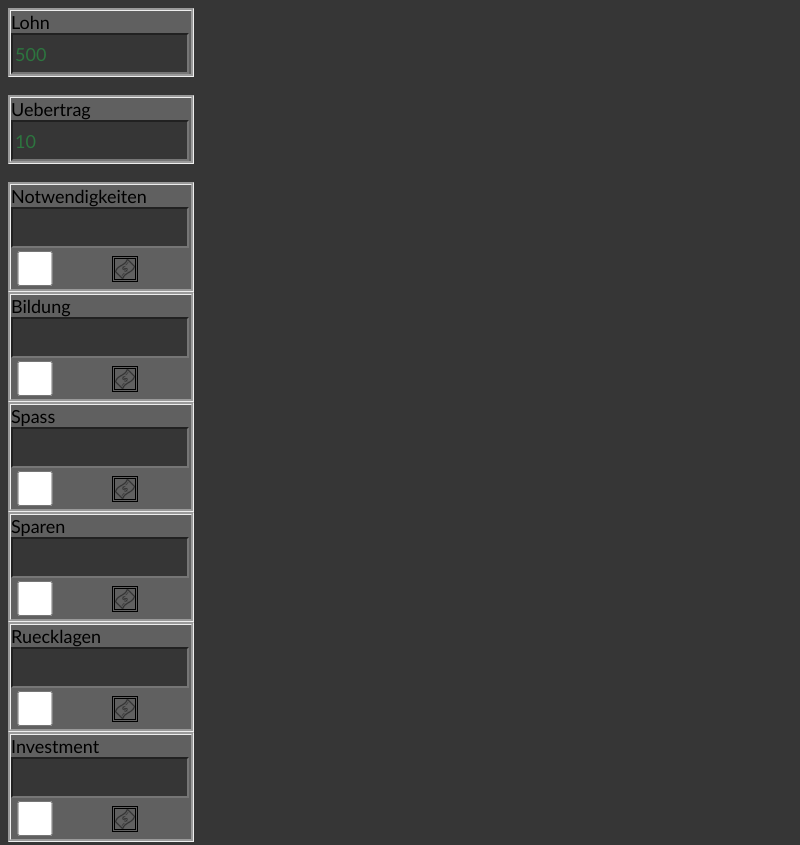
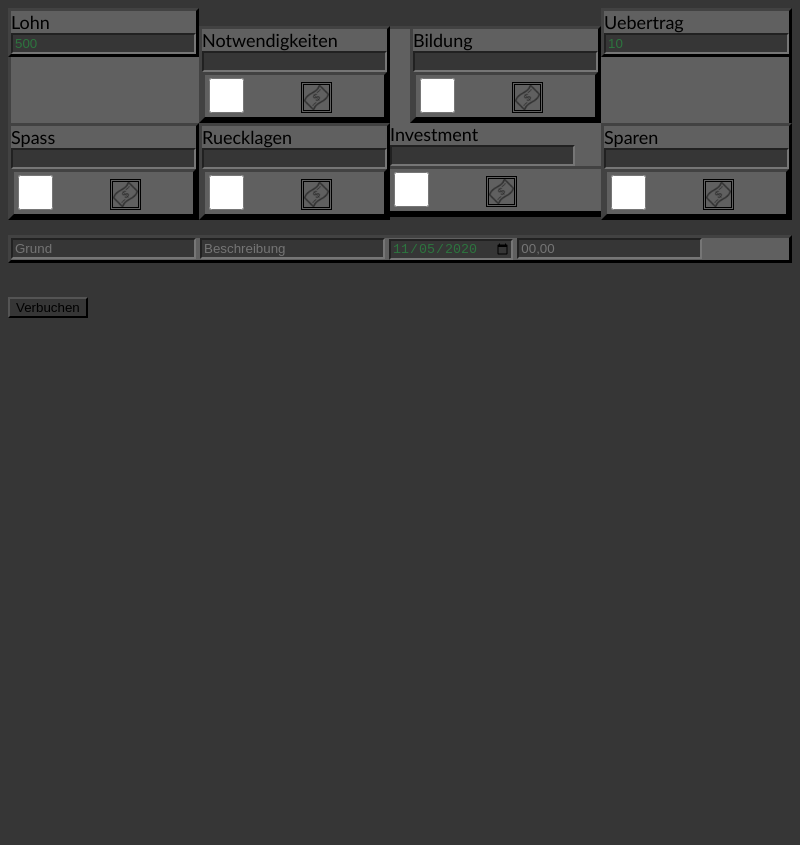
Before and after one commit to DerGhoul/AusgabeApp, an Electron app: page index.html in a window 800 px wide. Shown: the top 845 px of the page. After the commit the page ends 800 px from the top, so only its background shows below. Drawn offline with Linux system fonts and the light colour scheme; no server answers.

Commit message:
Bug Fixing- to let const and Number() und css geändert

```diff
--- a/index.css
+++ b/index.css
@@ -1,61 +1,39 @@
 button{
 	background-color: #363636;
 
-	font-size: 20px;
-	font-family: cursive, 'Calibri'  ;
-	width: 250px;
-	margin: 2px;
-
-	text-align: center;
-	position: relative;
-	min-height: 35px;
 
 }
 input{
 	background-color:#363636;
-	font-family: Calibri, auto;
-    font-size: large ;
+
     color: #2d753f;
-    float: left;
-    width: 170px;
-	max-width: 200px;
-    min-height: 35px;
+
 
 
 }
 .parameter{
-	border-style: double;
 }
 
 body{
 	background-color: #363636;
-	display: grid;
+
 }
 
 
 div{
-	border-style: groove;
+
 	background-color: #606060;
-	width: 180px;
-	justify-content: center;
-	/*margin-right: auto;
-	margin-left: auto;*/
+	border-style: outset;
+	border-color: #424242;
+	border-bottom-color: #454545;
+
 }
 
 .divb{
-	border-style: groove;
+
 	background-color: #363636;
-	width: 180px;
-	justify-content: center;
+
 }
-
-/*.diva{
-	border-style: groove;
-	background-color: #606060;
-	width: 180px;
-	justify-content: center;
-}*/
-
 
 label{
 	text-align: center;
@@ -70,36 +48,45 @@ p{
 
 img{
 
-	width: 20px;
-	height: 20px;
+	width: 25px;
+	height: 25px;
 	border: double;
-	float: right;
-	margin: auto;
+	margin-left:50px;
+	margin-right:40px;
 }
 
 .check{
-	width: 40px;
-
+	width: 35px;
+	height: 35px;
 }
 
+
 .divc{
-	border:none;
-	margin-left: auto;
-	display: flex;
-	justify-content: center;
-	align-items: center;
-	margin-right: auto;
-	margin-left: auto;
+
 	background-color: #606060;
 }
 
-
-.firstFloater{
+#lohnDiv{
+	float:left;
+}
+#betragDiv{
 	float: right;
 }
-.secondFloater{
+#firstDiv{
+	float: left;
+}
+#secondDiv{
 	float: right;
 }
-.thirdFloater{
+#thirdDiv{
+	float:left;
+}
+#fourthDiv{
 	float: right;
 }
+#fifthDiv{
+	float:left;
+}
+#sixthDiv{
+	/*float: right;*/
+}
--- a/index.html
+++ b/index.html
@@ -13,7 +13,7 @@
 
 
 
-<div ><!--Hier wird der Lohn implementiert-->
+<div id="lohnDiv" ><!--Hier wird der Lohn implementiert-->
 	<label>Lohn</label><br>
 	<input
 		type="number"
@@ -21,8 +21,8 @@
 		id="lohn"
 		value="500"
 		onchange="umverteilung()" >
-</div><br>
-<div ><!--Hier wird der Übertrag implementiert-->
+</div>
+<div id="betragDiv" ><!--Hier wird der Übertrag implementiert-->
 	<label>Uebertrag</label><br>
 	<input
 		type="number"
@@ -39,7 +39,7 @@
 
 
 
-	<div><!--Hier wird die "Notwendig" implementiert-->
+	<div id="firstDiv" ><!--Hier wird die "Notwendig" implementiert-->
 		<label>Notwendigkeiten</label><br>
 			<input 	type="number"
 					name="Notwendigkeiten"
@@ -51,7 +51,7 @@
 					ondragover="allowDrop(event,this)"><br>
 
 
-		<div class="divc">
+		<div class="divc" >
 			<input 	type="checkbox"
 					class="check"
 					id="notwendigkeitChecked"
@@ -67,7 +67,7 @@
 	</div>
 
 
-	<div class="firstFloater"  ><!--Hier wird die "Bildung" implementiert-->
+	<div id="secondDiv" ><!--Hier wird die "Bildung" implementiert-->
 		<label>Bildung</label><br>
 			<input 	type="number"
 					name="Bildung"
@@ -95,7 +95,7 @@
 	</div>
 
 
-	<div ><!--Hier wird die "Spass" implementiert-->
+	<div id="thirdDiv"  ><!--Hier wird die "Spass" implementiert-->
 		<label>Spass</label><br>
 			<input 	type="number"
 					name="Spass"
@@ -122,7 +122,7 @@
 	</div>
 
 
-	<div class="secondFloater"  ><!--Hier wird die "Sparen" implementiert-->
+	<div id="fourthDiv"   ><!--Hier wird die "Sparen" implementiert-->
 		<label>Sparen</label><br>
 			<input type="number"
 					name="Sparen"
@@ -150,7 +150,7 @@
 	</div>
 
 
-	<div ><!--Hier wird die "Ruecklagen" implementiert-->
+	<div id="fifthDiv"  ><!--Hier wird die "Ruecklagen" implementiert-->
 		<label>Ruecklagen</label><br>
 			<input 	type="number"
 					name="Ruecklagen"
@@ -178,7 +178,7 @@
 	</div>
 
 
-	<div class="thirdFloater"  ><!--Hier wird die "Investment" implementiert-->
+	<div id="sixthDiv"  ><!--Hier wird die "Investment" implementiert-->
 		<label>Investment</label><br>
 			<input 	type="number"
 					name="Investment"
@@ -201,7 +201,8 @@
 			<img 	id="invesmentgeld"
 					src="geldschein.png"
 					draggable="true"
-					ondragstart="gelduebertragen(event,this)" ></img>
+					ondragstart="gelduebertragen(event,this)" >
+			</img>
 		</div>
 	</div>
 
```
